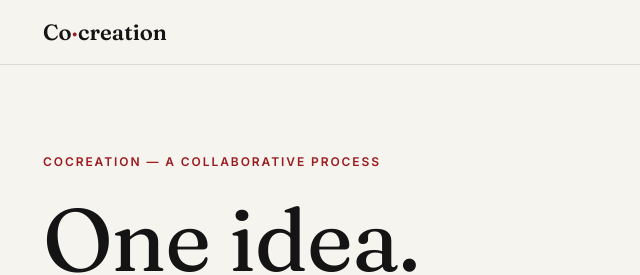
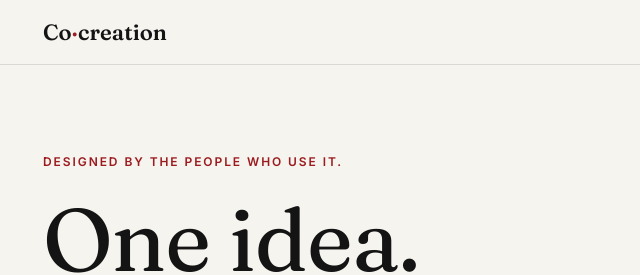
Before and after one commit to 46corentin/cocreation, a plain HTML site: page index.html in a window 1280 px wide. Shown: the top 275 px of the page, 65-705 px from the left. Drawn offline with Linux system fonts and the light colour scheme.

Commit message:
Add tagline: Designed by the people who use it.
Co-Authored-By: Claude Opus 5.5 <noreply@anthropic.com>
Claude-Session: https://claude.ai/code/session_01YQqL6kdtxuL8cs2ojwkRMY

```diff
--- a/index.html
+++ b/index.html
@@ -3,7 +3,7 @@
 <head>
 <meta charset="utf-8">
 <meta name="viewport" content="width=device-width, initial-scale=1">
-<title>Cocreation — A collaborative process for chef-designed cookware</title>
+<title>Cocreation — Designed by the people who use it.</title>
 <meta name="description" content="Cocreation: chefs propose, the cocreation parties refine and test, an established manufacturer produces, and the piece is sold under the Cocreation name.">
 <link rel="preconnect" href="https://fonts.googleapis.com">
 <link rel="preconnect" href="https://fonts.gstatic.com" crossorigin>
@@ -146,7 +146,7 @@
   <div class="wrap">
     <div class="hero-grid">
       <div>
-        <p class="eyebrow">Cocreation — a collaborative process</p>
+        <p class="eyebrow">Designed by the people who use it.</p>
         <h1>One idea.<br>Many hands.<br><em>One name.</em></h1>
         <p class="lead">Cocreation turns a chef's idea into finished cookware that can be sold. The chef proposes it, the cocreation parties refine and test it, an established manufacturer produces it, and it is sold under the Cocreation name.</p>
         <a class="cta" href="#process">How it works</a>
```
